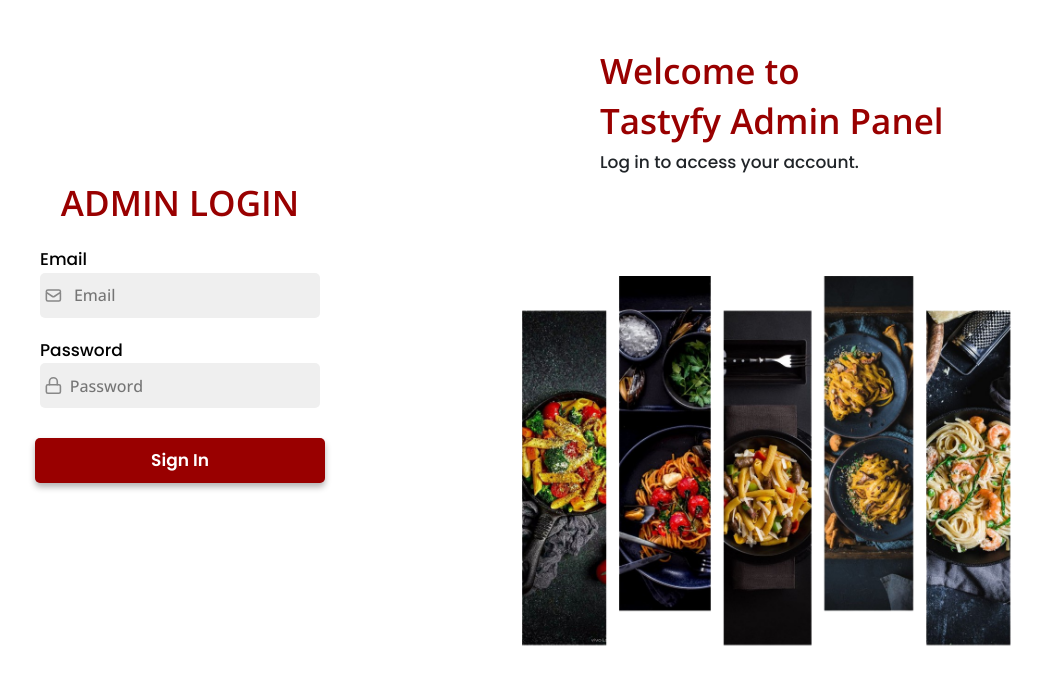
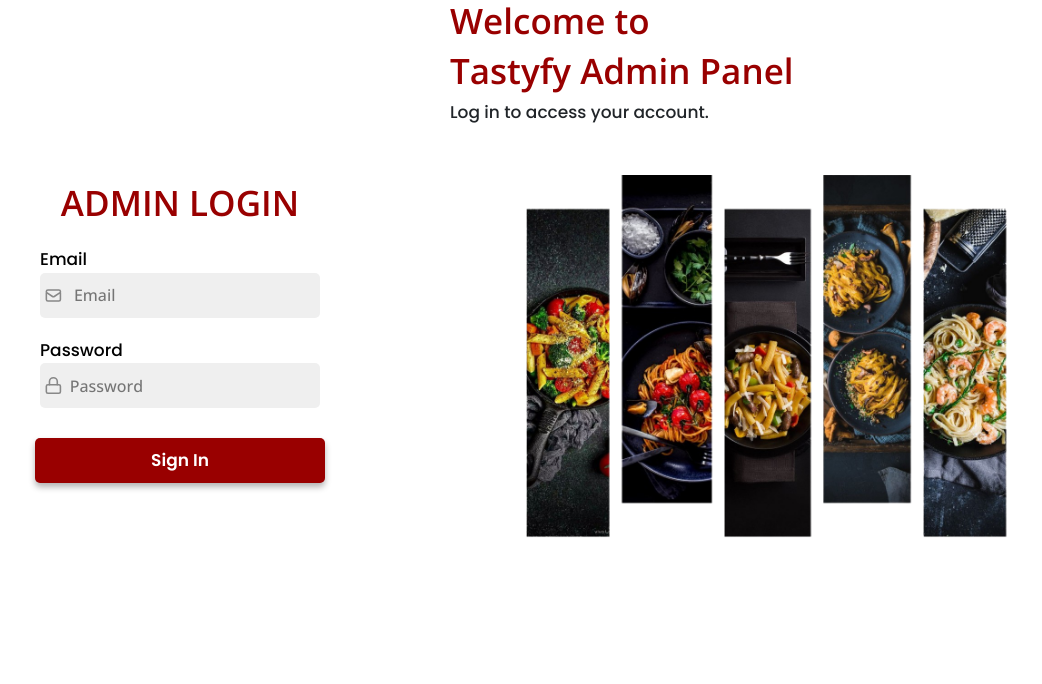
Before and after one commit to UserSampath/Tastify, a React (Vite) app in the folder frontend/: page /login in a window 1280 px wide. Shown: the top 684 px of the page, without its empty margins (90-1132 px from the left). Built offline with nearby package versions, Linux system fonts and the light colour scheme.

Commit message:
correct sign in height

```diff
--- a/frontend/src/pages/signIn/SignIn.jsx
+++ b/frontend/src/pages/signIn/SignIn.jsx
@@ -70,7 +70,7 @@
   return (
     <div className="signUpPage">
       <div className="boxContainer">
-        <div className="signInBox">
+        <div className="signInBox "  style={{height:"600px"}} >
           <div className="centerSignIn">
             <div className="signInContainer">
               <div className="adminLog">
@@ -122,13 +122,13 @@
         <div className="imageContainerSignIn">
           <div className="imageBox">
             <div>
-              <div className="imgContainerTextSign">
+              <div className="imgContainerTextSign" style={{margin:"0",padding:"0"}}>
                 <h2 className="whiteH2">Welcome to</h2>
                 <h2 className="whiteH2"> Tastyfy Admin Panel</h2>
                 <p>Log in to access your account. </p>
               </div>
               <div>
-              <img  id="photo1" src={Food} alt="Photo 1"  className="image" style={{width:"650px",height:"500px"}} />
+              <img  id="photo1" src={Food} alt="Photo 1"  className="image" style={{width:"650px",height:"490px"}} />
             </div>
 
             </div>
```
